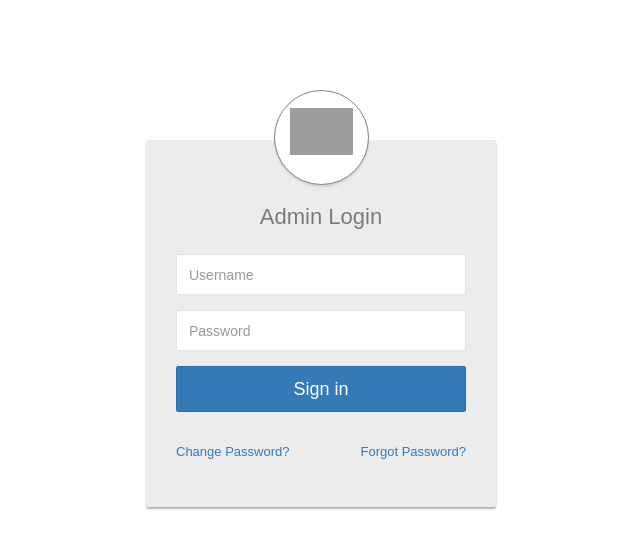
After one commit to prathapswathi/Online_Exam, a CodeIgniter app: page /Online_Exam/LoginController/admin_login in a window 1280 px wide. The commit adds this page. Shown: the top 551 px of the page, without its empty margins (319-959 px from the left). Run offline with CodeIgniter, Linux system fonts and the light colour scheme; grey boxes are pictures that could not be loaded.

Commit message:
adding files

```diff
--- a/application/config/autoload.php
+++ b/application/config/autoload.php
@@ -89,7 +89,7 @@ $autoload['drivers'] = array();
 |
 |	$autoload['helper'] = array('url', 'file');
 */
-$autoload['helper'] = array();
+$autoload['helper'] = array('url');
 
 /*
 | -------------------------------------------------------------------
--- a/application/config/config.php
+++ b/application/config/config.php
@@ -23,7 +23,7 @@ defined('BASEPATH') OR exit('No direct script access allowed');
 | a PHP script and you can easily do that on your own.
 |
 */
-$config['base_url'] = '';
+$config['base_url'] = 'http://localhost/Online_Exam/';
 
 /*
 |--------------------------------------------------------------------------
@@ -35,7 +35,7 @@ $config['base_url'] = '';
 | variable so that it is blank.
 |
 */
-$config['index_page'] = 'index.php';
+$config['index_page'] = '';
 
 /*
 |--------------------------------------------------------------------------
--- a/application/config/routes.php
+++ b/application/config/routes.php
@@ -49,10 +49,7 @@ defined('BASEPATH') OR exit('No direct script access allowed');
 | Examples:	my-controller/index	-> my_controller/index
 |		my-controller/my-method	-> my_controller/my_method
 */
-$route['default_controller'] = 'welcome';
+$route['default_controller'] = 'LoginController';
 $route['404_override'] = '';
 $route['translate_uri_dashes'] = FALSE;
-$route['about-us'] = 'welcome/about_us';
-$route['login'] = 'welcome/login';
-$route['signup'] = 'welcome/signup';
-$route['reset'] = 'welcome/reset';
+$route['login']='LoginController/login';
--- /dev/null
+++ b/application/controllers/LoginController.php
@@ -0,0 +1,22 @@
+<?php
+defined('BASEPATH') OR exit('No direct script access allowed');
+class LoginController extends CI_Controller{
+    public function index(){
+        $this->load->view('home');
+    }
+	public function admin_login(){
+		$this->load->view('admin_login');
+    }
+    public function user_login(){
+		$this->load->view('user_login');
+	}
+	public function sign_up(){
+		$this->load->view('sign_up');
+	}
+	public function reset(){
+		$this->load->view('forgot_password');
+    }
+    public function change_pass(){
+        $this->load->view('change_password');
+    }
+}
--- /dev/null
+++ b/application/views/admin_login.php
@@ -0,0 +1,108 @@
+<!DOCTYPE html>
+<html lang="en">
+<head>
+<meta charset="utf-8">
+<meta http-equiv="X-UA-Compatible" content="IE=edge">
+<meta name="viewport" content="width=device-width, initial-scale=1">
+<link rel="stylesheet" href="https://maxcdn.bootstrapcdn.com/bootstrap/3.3.7/css/bootstrap.min.css" />
+    <link rel="stylesheet" href="https://maxcdn.bootstrapcdn.com/font-awesome/4.7.0/css/font-awesome.min.css">
+<title>Login form</title>
+<style type="text/css">
+body {
+		background-repeat: no-repeat;
+		height: 500px;
+		background-position: center;
+		background-size: cover;
+		position: relative;
+		margin: 40px;
+		font: 20px/50px normal Helvetica, Arial, sans-serif;
+
+	}
+#image{
+    float:left;
+}
+#login-form{
+    float:right;
+}
+.form-control {
+    min-height: 41px;
+    background: #fff;
+    box-shadow: none !important;
+    border-color: #e3e3e3;
+}
+.form-control:focus {
+    border-color: #70c5c0;
+}
+.form-control, .btn {
+    border-radius: 2px;
+}
+.login-form {
+    width: 350px;
+    margin: 0 auto;
+    padding: 100px 0 30px;
+}
+.login-form form {
+    color: #7a7a7a;
+    border-radius: 2px;
+    margin-bottom: 15px;
+    font-size: 13px;
+    background: #ececec;
+    box-shadow: 0px 2px 2px rgba(0, 0, 0, 0.3);
+    padding: 30px;
+    position: relative;
+}
+.login-form h2 {
+    font-size: 22px;
+    margin: 35px 0 25px;
+}
+.login-form .avatar {
+    position: absolute;
+    margin: 0 auto;
+    left: 0;
+    right: 0;
+    top: -50px;
+    width: 95px;
+    height: 95px;
+    border-radius: 50%;
+    z-index: 9;
+    background: #70c5c0;
+    padding: 15px;
+    box-shadow: 0px 2px 2px rgba(0, 0, 0, 0.1);
+}
+.login-form .avatar img {
+    width: 100%;
+}
+</style>
+</head>
+<body>
+
+<div class="login-form">
+
+    <form action="" method="post">
+		<div class="avatar" style="background-color:white;border:1px solid gray" >
+		<img src="https://encrypted-tbn0.gstatic.com/images?q=tbn%3AANd9GcQZrwZDGrkr-jgVLE-Z8U3xPhL4MxOoiUPv3J1qTyOQUh5W5EGW" alt="Avatar">
+
+        </div>
+
+        <h2 class="text-center">Admin Login</h2>
+        <div class="form-group">
+        	<input type="text" class="form-control" name="username" placeholder="Username" required="required">
+        </div>
+		<div class="form-group">
+            <input type="password" class="form-control" name="password" placeholder="Password" required="required">
+        </div>
+        <div class="form-group">
+            <button type="submit" class="btn btn-primary btn-lg btn-block" name="login" value="login">Sign in</button>
+        </div>
+		<div class="clearfix">
+            <a href="<?php echo base_url() ?>LoginController/change_pass" class="pull-left">Change Password?</a>
+            <a href="<?php echo base_url() ?>LoginController/reset" class="pull-right">Forgot Password?</a>
+        </div>
+    </form>
+
+</div>
+
+
+</body>
+
+</html>
--- a/application/views/signup.php
+++ b/application/views/sign_up.php
@@ -128,7 +128,7 @@
             <button type="submit" class="btn btn-success btn-lg btn-block">Register Now</button>
         </div>
     </form>
-	<div class="text-center">Already have an account? <a href="">Sign in</a></div>
+	<div class="text-center">Already have an account? <a href="<?php echo base_url() ?>LoginController/user_login">Sign in</a></div>
 
 </div>
 </body>
```
Also changed, not shown: application/controllers/Welcome.php (deleted, +0 -37 lines), application/views/change_password.php (added, +99 -0 lines), application/views/home.php (renamed from application/views/welcome_message.php, +14 -16 lines), application/views/user_login.php (renamed from application/views/login.php, +7 -4 lines), .htaccess (added), application/controllers/AdminController.php (added), application/controllers/UserController.php (added), images/images.jpeg (added), images/pass.jpeg (added).
